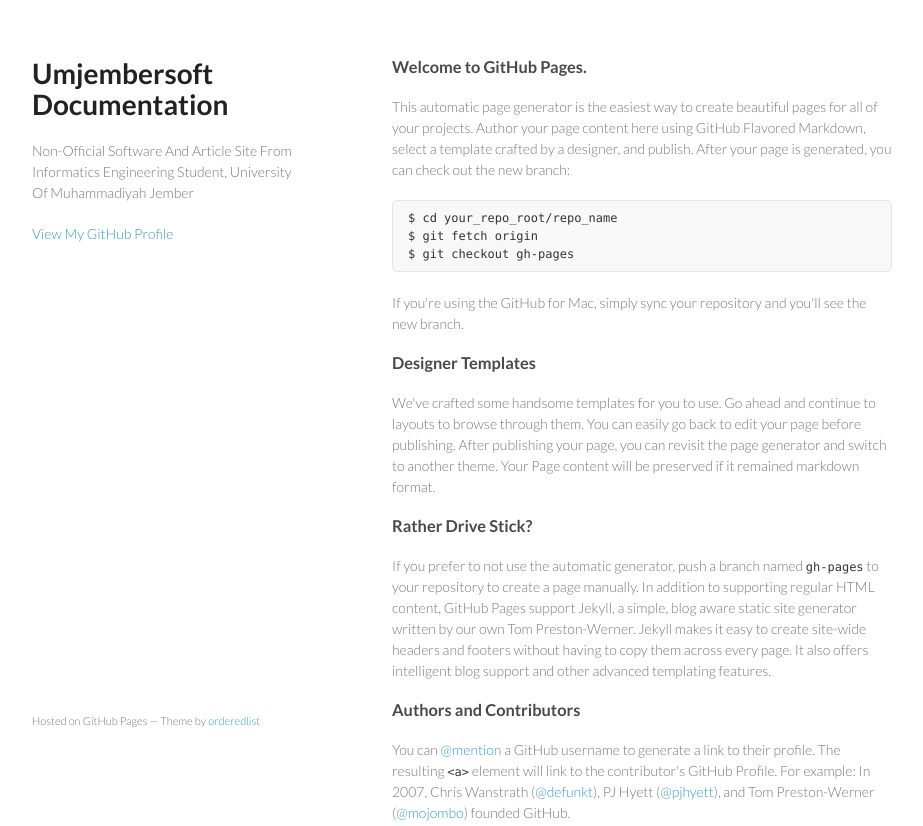
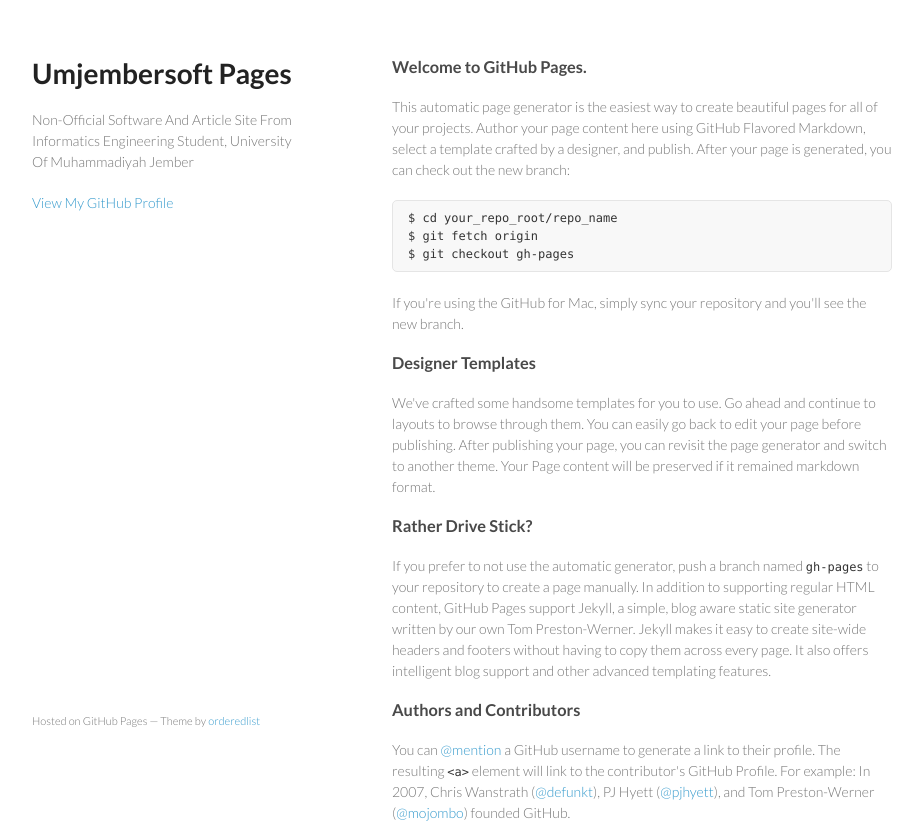
Before and after one commit to umjembersoft/umjembersoft.github.io, a plain HTML site: page index.html in a window 1280 px wide. Shown: the top 826 px of the page, without its empty margins (178-1101 px from the left). Drawn offline with Linux system fonts and the light colour scheme.

Commit message:
Update index.html

```diff
--- a/index.html
+++ b/index.html
@@ -15,7 +15,7 @@
   <body>
     <div class="wrapper">
       <header>
-        <h1>Umjembersoft Documentation</h1>
+        <h1>Umjembersoft Pages</h1>
         <p>Non-Official Software And Article Site From Informatics Engineering Student, University Of Muhammadiyah Jember </p>
 
 
```
